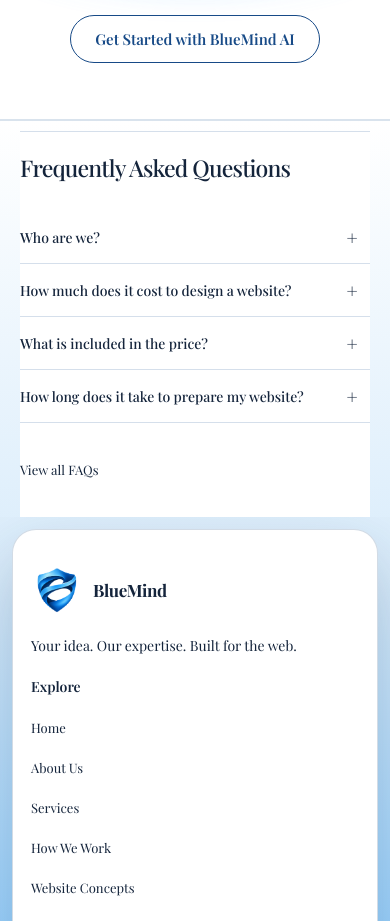
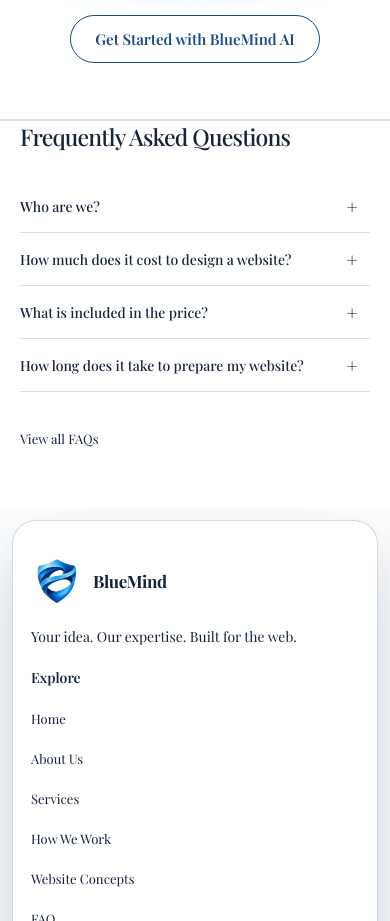
Before and after one commit to m1o223/bluem-ndwebs-rv-cefronend, a Next.js app: page / in a window 390 px wide. Shown: the part 2460-3381 px from the top of the page. Built offline with nearby package versions, Linux system fonts and the light colour scheme.

Commit message:
Simplify homepage FAQ section

```diff
--- a/app/globals.css
+++ b/app/globals.css
@@ -172,7 +172,7 @@ body [data-site-footer] {
 }
 
 body [data-home-end-flow] {
-  background: var(--site-bottom-ambient-gradient) !important;
+  background: transparent !important;
 }
 
 .site-ambient-shell .auth-page-main,
--- a/components/home/home-faq.module.css
+++ b/components/home/home-faq.module.css
@@ -1,7 +1,7 @@
-.section { width: min(1140px, calc(100% - 96px)); margin-inline: auto; }
-.inner { padding-bottom: 84px; }
+.section { width: 100%; margin: 0; background: #fff; }
+.inner { width: min(1140px, calc(100% - 96px)); margin-inline: auto; padding-bottom: 80px; }
 .inner > section { margin-top: 0; }
 .link { display: inline-flex; align-items: center; min-height: 44px; margin-top: 24px; color: var(--bluemind-text); font-size: 13px; text-decoration: none; text-underline-offset: 5px; }
 .link:focus-visible { outline: 2px solid var(--bluemind-blue); outline-offset: 5px; border-radius: 4px; }
-@media (max-width: 1120px) { .section { width: calc(100% - 56px); } }
-@media (max-width: 620px) { .section { width: calc(100% - 40px); } .inner { padding-bottom: 56px; } }
+@media (max-width: 1120px) { .inner { width: calc(100% - 56px); } }
+@media (max-width: 620px) { .inner { width: calc(100% - 40px); padding-bottom: 48px; } }
--- a/components/home/test-home-end.module.css
+++ b/components/home/test-home-end.module.css
@@ -1,29 +1,23 @@
 .endFlow {
   position: relative;
   overflow: hidden;
-  background: linear-gradient(
-    180deg,
-    #fff 0%,
-    #f5f8fc 8%,
-    #d9ecfb 30%,
-    #8bcfff 66%,
-    #174a87 88%,
-    #17365d 100%
-  );
+  background: transparent;
 }
 
 .endFlow :global([data-home-faq]) {
-  margin-top: -18px;
+  margin-top: 0;
   padding-top: 0;
+  background: #fff;
 }
 
 .endFlow :global([data-home-faq]) > div {
-  padding-bottom: 38px;
+  padding-bottom: 80px;
 }
 
 .endFlow :global([data-faq-list]) {
-  margin-top: 28px;
-  padding-top: 24px;
+  margin-top: 0;
+  padding-top: 0;
+  border-top: 0;
 }
 
 .section {
@@ -63,16 +57,17 @@
 
 @media (max-width: 620px) {
   .endFlow :global([data-home-faq]) {
-    margin-top: -10px;
+    margin-top: 0;
   }
 
   .endFlow :global([data-home-faq]) > div {
-    padding-bottom: 26px;
+    padding-bottom: 48px;
   }
 
   .endFlow :global([data-faq-list]) {
-    margin-top: 20px;
-    padding-top: 20px;
+    margin-top: 0;
+    padding-top: 0;
+    border-top: 0;
   }
 
   .section {
```
